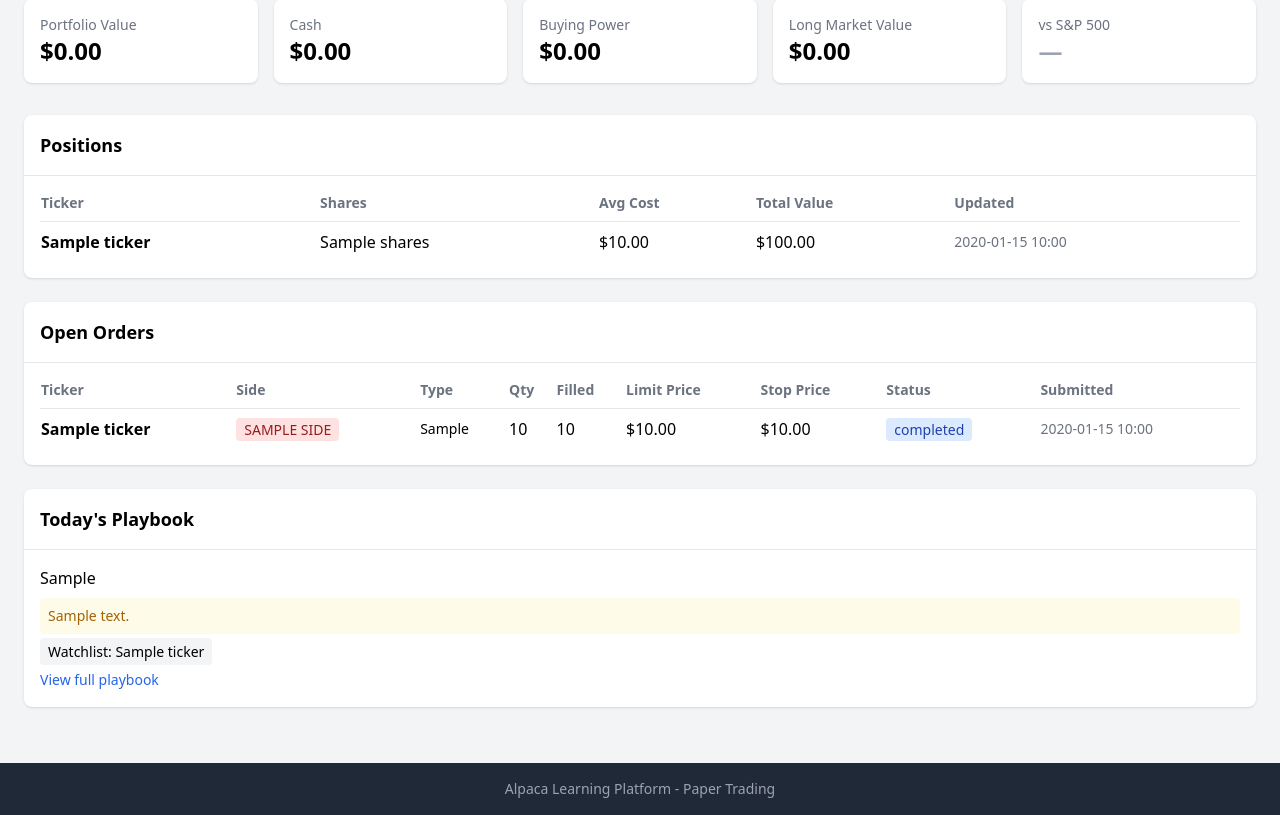
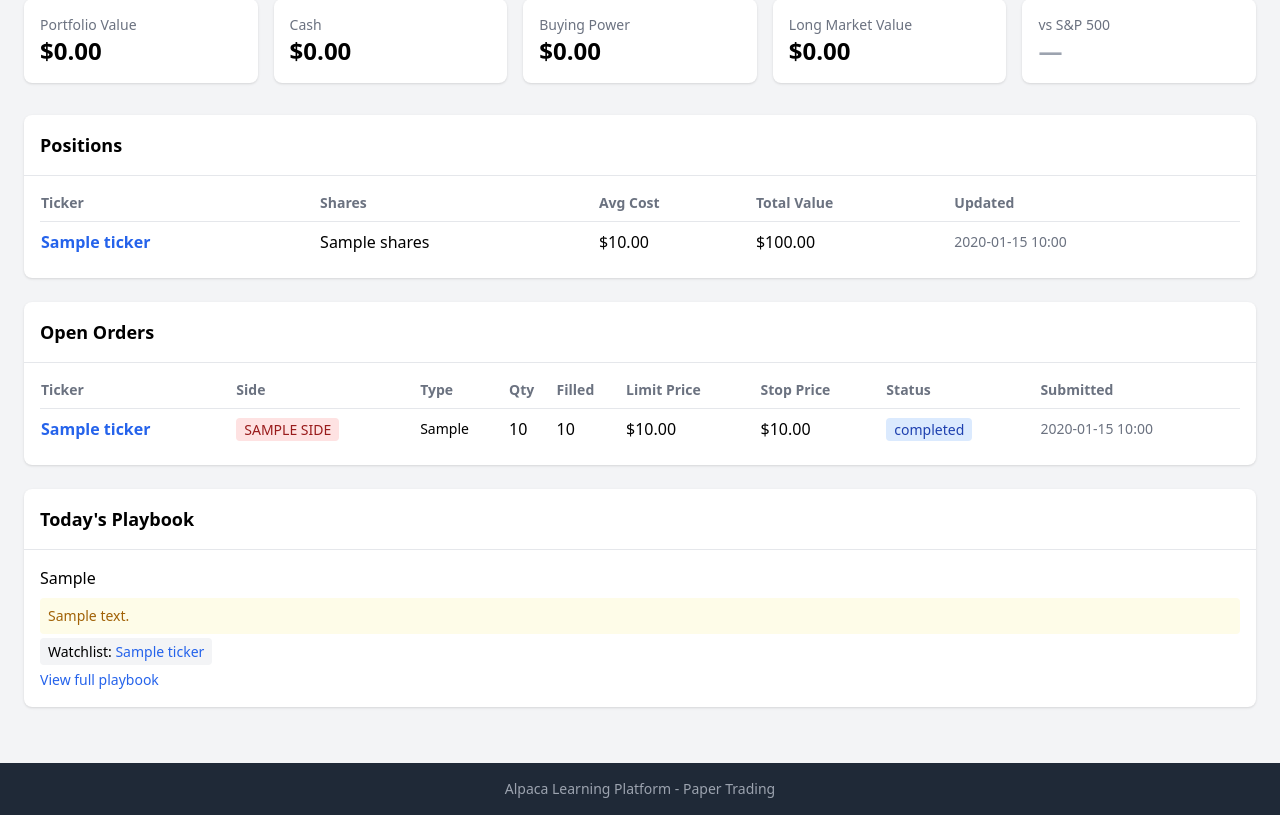
Before and after one commit to jayshaffer/algo, a Flask app: template dashboard/templates/portfolio.html in a window 1280 px wide. Shown: the part 141-956 px from the top of the page. Run offline with Flask 3, Linux system fonts and the light colour scheme; the template is opened without the code that fills it: most values are stand-ins (such as "Sample title", 1, 10 or a date in 2020); some libraries are stand-ins or nearby versions.

Commit message:
feat(dashboard): link tickers from portfolio page
Add /ticker/<sym> links to position ticker cells, open-order ticker
cells, and watchlist items in portfolio.html; covered by two new
regression tests in TestPortfolioPage.

Co-Authored-By: Claude Sonnet 4.6 <noreply@anthropic.com>

```diff
--- a/dashboard/templates/portfolio.html
+++ b/dashboard/templates/portfolio.html
@@ -56,7 +56,7 @@
             <tbody>
                 {% for pos in positions %}
                 <tr class="border-t">
-                    <td class="py-2 font-semibold">{{ pos.ticker }}</td>
+                    <td class="py-2 font-semibold"><a href="/ticker/{{ pos.ticker }}" class="text-blue-600 hover:underline">{{ pos.ticker }}</a></td>
                     <td class="py-2">{{ pos.shares }}</td>
                     <td class="py-2">${{ "%.2f"|format(pos.avg_cost|float) }}</td>
                     <td class="py-2">${{ "%.2f"|format((pos.shares|float * pos.avg_cost|float)) }}</td>
@@ -95,7 +95,7 @@
             <tbody>
                 {% for o in open_orders %}
                 <tr class="border-t">
-                    <td class="py-2 font-semibold">{{ o.ticker }}</td>
+                    <td class="py-2 font-semibold"><a href="/ticker/{{ o.ticker }}" class="text-blue-600 hover:underline">{{ o.ticker }}</a></td>
                     <td class="py-2">
                         <span class="px-2 py-0.5 rounded text-sm {% if o.side == 'buy' %}bg-green-100 text-green-800{% else %}bg-red-100 text-red-800{% endif %}">
                             {{ o.side|upper }}
@@ -135,7 +135,11 @@
         {% endif %}
         {% if playbook.watch_list %}
         <div class="text-sm">
-            <span class="bg-gray-100 px-2 py-1 rounded">Watchlist: {{ playbook.watch_list|join(', ') }}</span>
+            <span class="bg-gray-100 px-2 py-1 rounded">Watchlist:
+                {% for ticker in playbook.watch_list %}
+                <a href="/ticker/{{ ticker }}" class="text-blue-600 hover:underline">{{ ticker }}</a>{% if not loop.last %}, {% endif %}
+                {% endfor %}
+            </span>
         </div>
         {% endif %}
         <a href="/playbook" class="text-blue-600 text-sm hover:underline mt-2 inline-block">View full playbook</a>
```
Also changed, not shown: tests/test_dashboard.py (+12 -0 lines).
